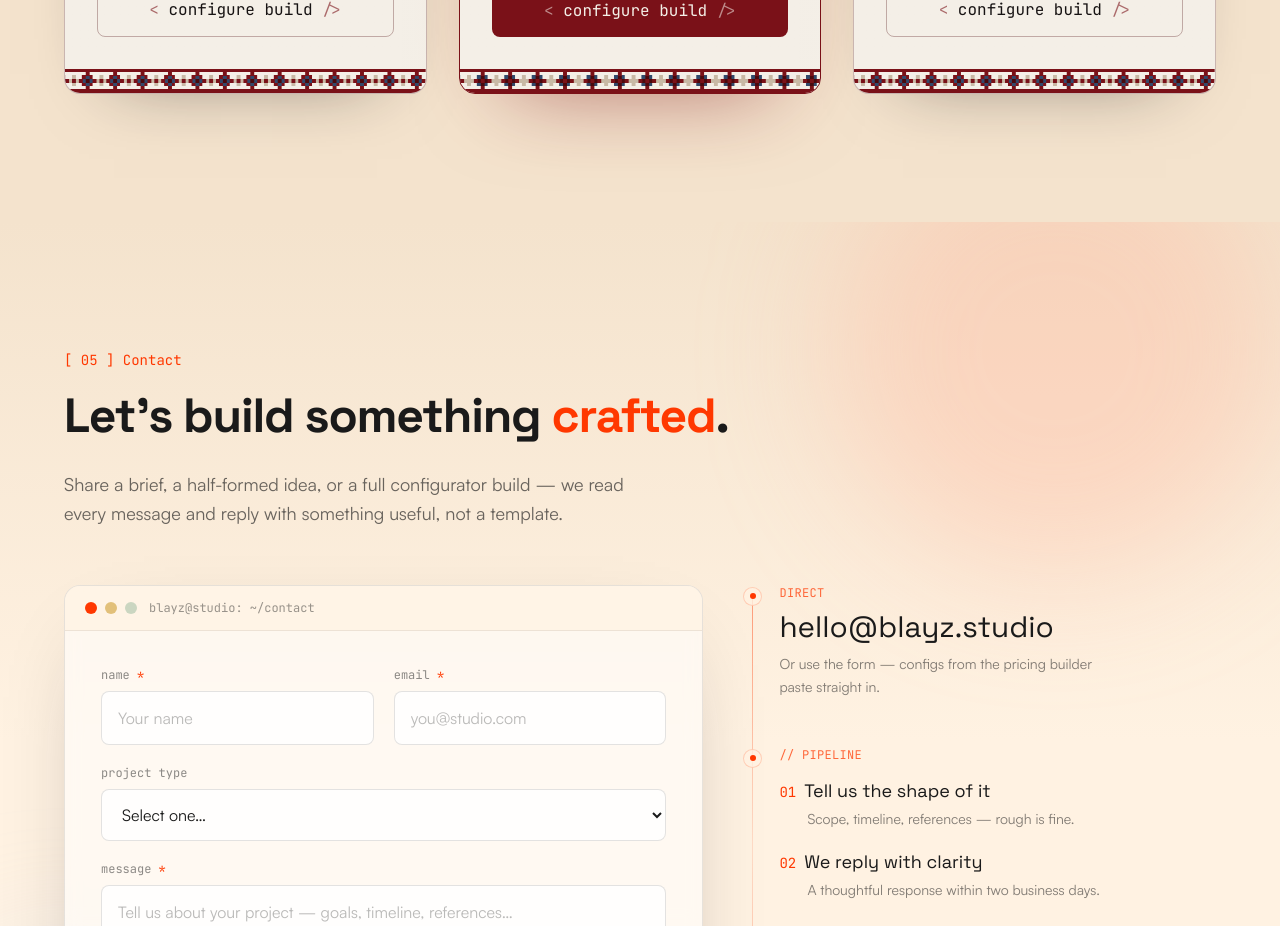
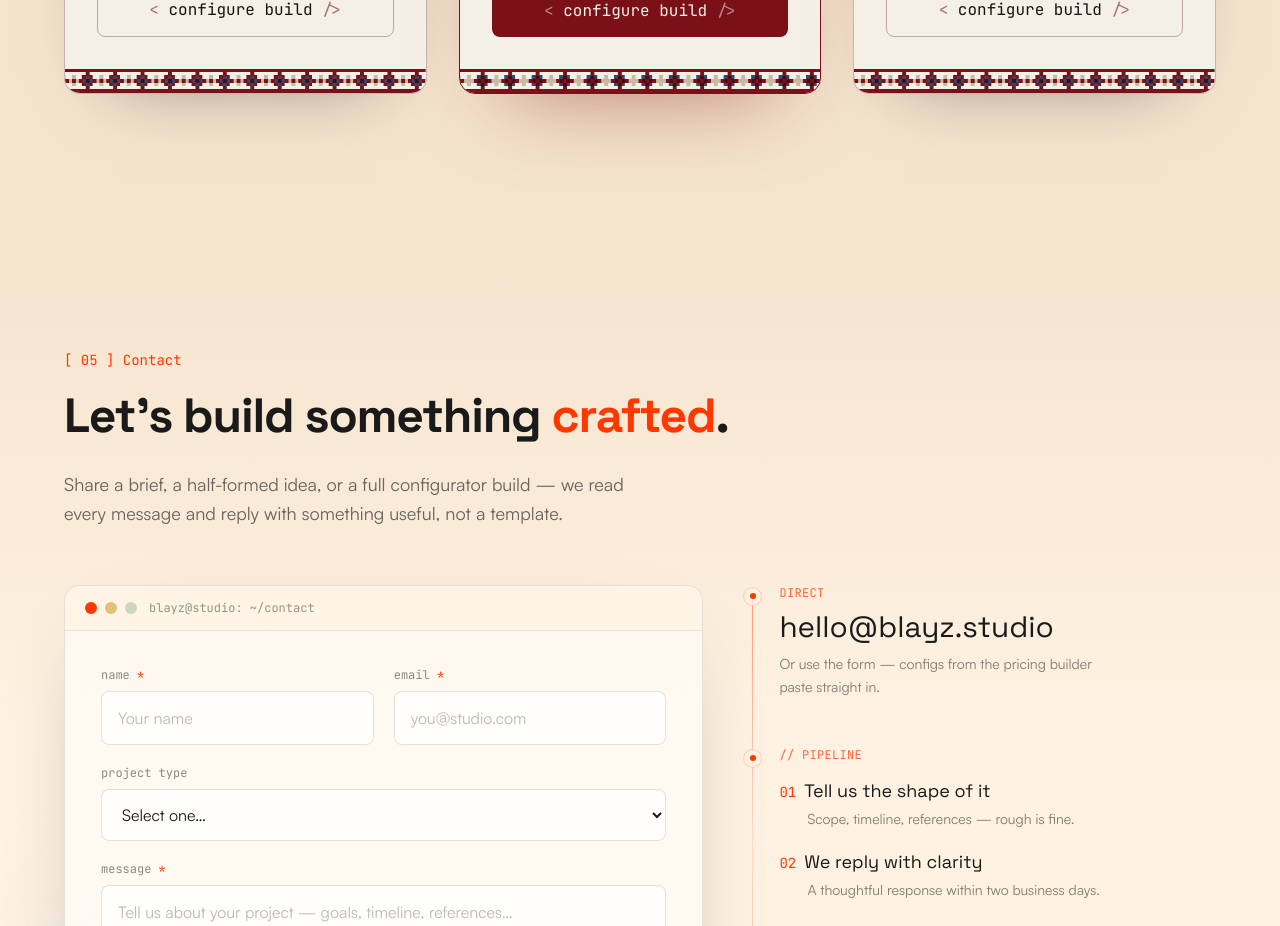
Before and after one commit to blayzweb/blayz, a Next.js app: page / in a window 1280 px wide. Shown: the part 3420-4346 px from the top of the page. Built offline with nearby package versions, Linux system fonts and the light colour scheme.

Commit message:
Update Contact.tsx

```diff
--- a/src/components/sections/Contact.tsx
+++ b/src/components/sections/Contact.tsx
@@ -138,10 +138,6 @@ export function Contact() {
       className="relative overflow-hidden bg-gradient-to-b from-blayz-cream-deep via-blayz-cream to-blayz-cream px-6 pt-32 pb-28"
     >
       <div className="arabesque-watermark pointer-events-none absolute inset-0 opacity-[0.07]" />
-      <div
-        aria-hidden
-        className="pointer-events-none absolute -top-24 right-0 h-[28rem] w-[28rem] rounded-full bg-blayz-peach/35 blur-3xl"
-      />
       <div
         aria-hidden
         className="pointer-events-none absolute bottom-0 -left-24 h-80 w-80 rounded-full bg-blayz-sky/30 blur-3xl"
```
